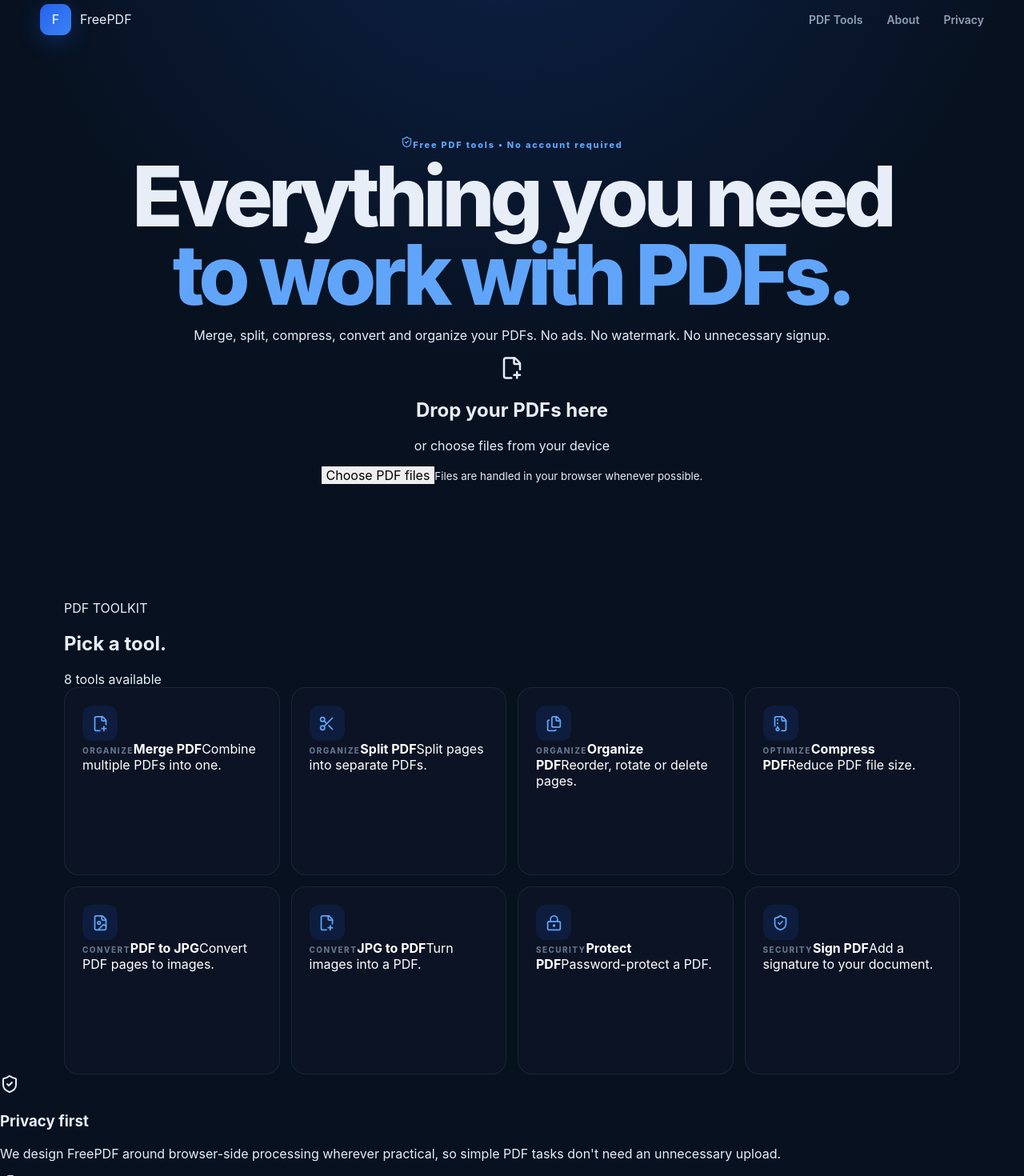
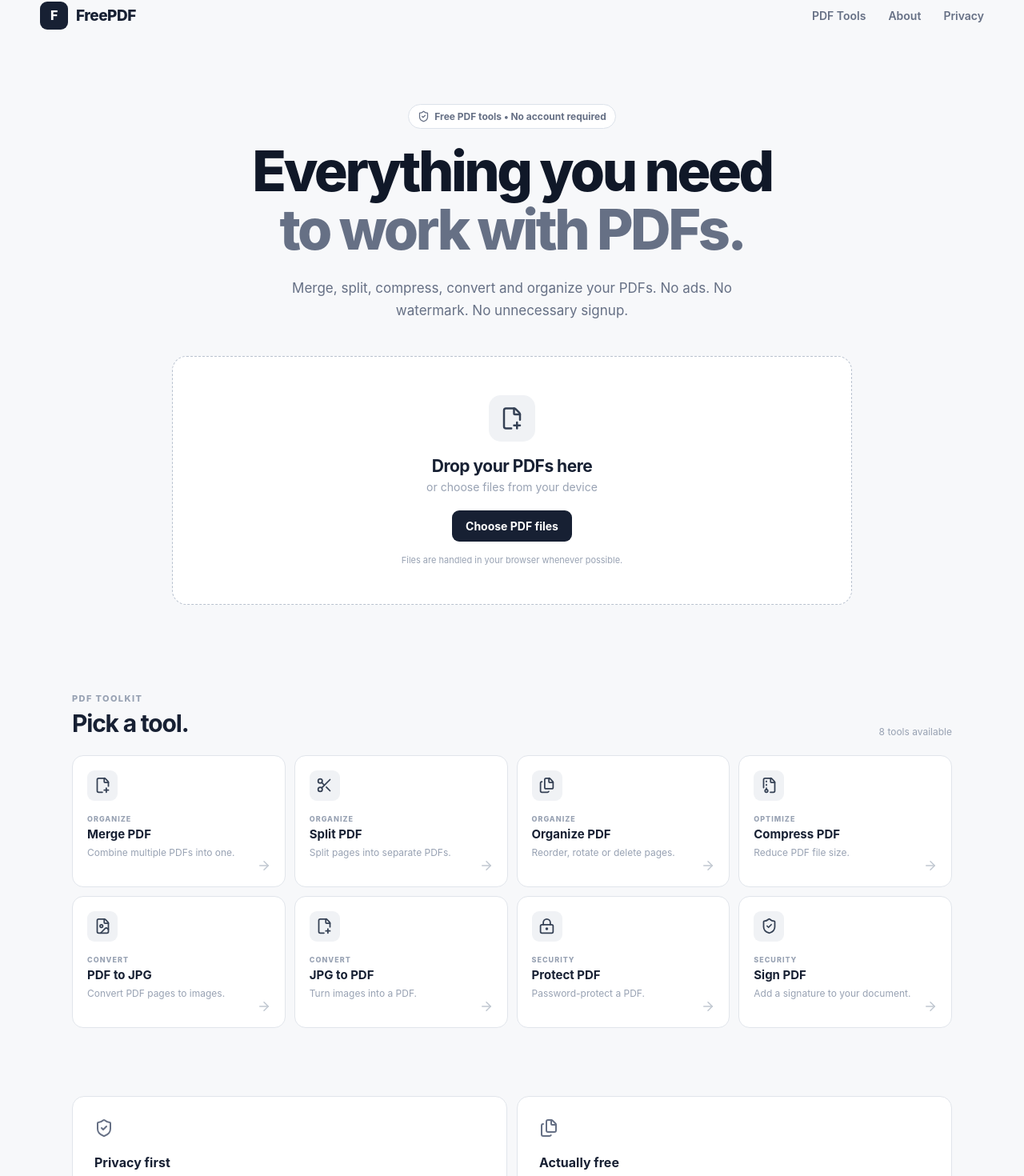
Before and after one commit to avada-kedavra62442/FreePDF, a React (Vite) app: page / in a window 1280 px wide. Shown: the part 17-1487 px from the top of the page at 80% size. Built offline with nearby package versions, Linux system fonts and the light colour scheme.

Commit message:
Update styles.css

```diff
--- a/src/styles.css
+++ b/src/styles.css
@@ -3,8 +3,8 @@
     Inter, ui-sans-serif, system-ui, -apple-system, BlinkMacSystemFont,
     "Segoe UI", sans-serif;
 
-  color: #e8eef7;
-  background: #07111f;
+  color: #172033;
+  background: #f7f8fa;
 
   font-synthesis: none;
   text-rendering: optimizeLegibility;
@@ -21,9 +21,7 @@
 body {
   margin: 0;
   min-width: 320px;
-  background:
-    radial-gradient(circle at 50% -10%, rgba(37, 99, 235, 0.2), transparent 34%),
-    #07111f;
+  background: #f7f8fa;
 }
 
 button,
@@ -42,14 +40,13 @@
 
 .app {
   min-height: 100vh;
-  overflow: hidden;
 }
 
-/* NAVBAR */
+/* NAVIGATION */
 
 .navbar {
   width: min(1180px, calc(100% - 40px));
-  height: 82px;
+  height: 72px;
   margin: auto;
 
   display: flex;
@@ -60,62 +57,52 @@
 .brand {
   display: inline-flex;
   align-items: center;
-  gap: 11px;
+  gap: 10px;
+
+  font-size: 19px;
+  font-weight: 800;
+  letter-spacing: -0.5px;
 }
 
 .brand-mark {
-  width: 39px;
-  height: 39px;
+  width: 35px;
+  height: 35px;
 
   display: grid;
   place-items: center;
 
-  border-radius: 11px;
+  border-radius: 9px;
 
+  background: #172033;
   color: white;
-  background: linear-gradient(135deg, #2563eb, #3b82f6);
-  box-shadow: 0 8px 28px rgba(37, 99, 235, 0.28);
-}
 
-.brand-name {
-  font-size: 20px;
+  font-size: 16px;
   font-weight: 800;
-  letter-spacing: -0.6px;
 }
 
 .nav-links {
   display: flex;
   align-items: center;
-  gap: 30px;
+  gap: 28px;
+
+  color: #667085;
+  font-size: 14px;
+  font-weight: 600;
 }
 
-.nav-links a,
-.nav-links button {
-  padding: 8px 0;
-
-  background: transparent;
-  color: #8fa1b8;
-
-  cursor: pointer;
-  font-size: 14px;
-  font-weight: 600;
-
-  transition: color 0.2s ease;
-}
-
-.nav-links a:hover,
-.nav-links button:hover {
-  color: #ffffff;
+.nav-links a:hover {
+  color: #172033;
 }
 
 .mobile-menu {
   display: none;
 
   padding: 8px;
-  border-radius: 9px;
 
-  background: rgba(15, 23, 42, 0.8);
-  color: white;
+  border-radius: 8px;
+
+  background: transparent;
+  color: #172033;
 
   cursor: pointer;
 }
@@ -123,156 +110,294 @@
 /* HERO */
 
 .hero {
-  width: min(960px, calc(100% - 40px));
-  margin: 105px auto 0;
+  width: min(850px, calc(100% - 32px));
+  margin: 75px auto 0;
+}
+
+.hero-copy {
   text-align: center;
 }
 
-.hero-badge {
+.eyebrow {
   width: fit-content;
-  margin: 0 auto 25px;
-  padding: 8px 13px;
+  margin: 0 auto 17px;
+  padding: 7px 11px;
 
   display: inline-flex;
   align-items: center;
-  gap: 7px;
+  gap: 6px;
 
-  border: 1px solid rgba(96, 165, 250, 0.18);
+  border: 1px solid #dce2ea;
   border-radius: 999px;
 
-  background: rgba(15, 23, 42, 0.62);
-  color: #93c5fd;
+  background: white;
+  color: #667085;
 
-  font-size: 13px;
-  font-weight: 600;
+  font-size: 12px;
+  font-weight: 650;
 }
 
 .hero h1 {
   margin: 0;
 
-  font-size: clamp(56px, 9vw, 104px);
-  line-height: 0.94;
-  letter-spacing: -6px;
-  font-weight: 850;
+  color: #101828;
+
+  font-size: clamp(43px, 7vw, 70px);
+  line-height: 1.04;
+  letter-spacing: -3.5px;
+  font-weight: 800;
 }
 
 .hero h1 span {
-  color: #60a5fa;
+  color: #667085;
 }
 
-.hero-description {
-  max-width: 680px;
-  margin: 31px auto 0;
+.hero-copy > p {
+  max-width: 600px;
+  margin: 22px auto 0;
 
-  color: #91a0b4;
-  font-size: 18px;
-  line-height: 1.7;
+  color: #667085;
+
+  font-size: 17px;
+  line-height: 1.65;
 }
 
-.hero-actions {
-  margin-top: 32px;
+/* DROPZONE */
+
+.dropzone {
+  margin-top: 43px;
+  padding: 48px 25px;
+
+  display: flex;
+  flex-direction: column;
+  align-items: center;
+
+  border: 1.5px dashed #b9c2cf;
+  border-radius: 18px;
+
+  background: white;
+
+  transition:
+    border-color 0.2s ease,
+    box-shadow 0.2s ease;
 }
 
-.primary-button {
-  padding: 14px 20px;
+.dropzone:hover {
+  border-color: #667085;
+  box-shadow: 0 10px 35px rgba(16, 24, 40, 0.06);
+}
 
-  display: inline-flex;
-  align-items: center;
-  gap: 9px;
+.drop-icon {
+  width: 58px;
+  height: 58px;
 
-  border: 1px solid #3b82f6;
-  border-radius: 12px;
+  display: grid;
+  place-items: center;
 
-  background: #2563eb;
+  border-radius: 15px;
+
+  background: #f0f2f5;
+  color: #344054;
+}
+
+.dropzone h2 {
+  margin: 18px 0 5px;
+
+  color: #172033;
+  font-size: 21px;
+  letter-spacing: -0.5px;
+}
+
+.dropzone p {
+  margin: 0;
+
+  color: #98a2b3;
+  font-size: 14px;
+}
+
+.choose-button {
+  margin-top: 21px;
+  padding: 11px 17px;
+
+  border-radius: 9px;
+
+  background: #172033;
   color: white;
 
-  font-weight: 750;
   cursor: pointer;
 
-  box-shadow: 0 12px 32px rgba(37, 99, 235, 0.18);
+  font-size: 14px;
+  font-weight: 700;
 
   transition:
-    transform 0.2s ease,
-    background 0.2s ease;
+    transform 0.18s ease,
+    background 0.18s ease;
 }
 
-.primary-button:hover {
-  background: #1d4ed8;
-  transform: translateY(-2px);
+.choose-button:hover {
+  background: #29364c;
+  transform: translateY(-1px);
 }
 
-.trust-row {
-  margin-top: 25px;
+.dropzone small {
+  margin-top: 16px;
+
+  color: #98a2b3;
+  font-size: 11px;
+}
+
+/* SELECTED FILES */
+
+.selected-files {
+  margin-top: 12px;
+  padding: 8px;
+
+  border: 1px solid #e1e5eb;
+  border-radius: 14px;
+
+  background: white;
+}
+
+.file-row {
+  min-height: 55px;
+  padding: 8px 10px;
 
   display: flex;
-  justify-content: center;
   align-items: center;
-  flex-wrap: wrap;
-  gap: 20px;
+  justify-content: space-between;
 
-  color: #667890;
-  font-size: 12px;
+  border-bottom: 1px solid #edf0f3;
 }
 
-.trust-row span {
-  display: inline-flex;
+.file-info {
+  display: flex;
   align-items: center;
-  gap: 6px;
+  gap: 11px;
+
+  min-width: 0;
+}
+
+.file-symbol {
+  width: 33px;
+  height: 33px;
+
+  display: grid;
+  place-items: center;
+
+  flex: 0 0 auto;
+
+  border-radius: 8px;
+
+  background: #f0f2f5;
+  color: #667085;
+}
+
+.file-info > span:last-child {
+  min-width: 0;
+
+  display: flex;
+  flex-direction: column;
+  gap: 2px;
+}
+
+.file-info strong {
+  overflow: hidden;
+
+  color: #344054;
+
+  font-size: 13px;
+  text-overflow: ellipsis;
+  white-space: nowrap;
+}
+
+.file-info small {
+  color: #98a2b3;
+  font-size: 11px;
+}
+
+.remove-file {
+  padding: 7px;
+
+  flex: 0 0 auto;
+
+  border-radius: 7px;
+
+  background: transparent;
+  color: #98a2b3;
+
+  cursor: pointer;
+}
+
+.remove-file:hover {
+  background: #f2f4f7;
+  color: #344054;
+}
+
+.continue-button {
+  width: 100%;
+  margin-top: 8px;
+  padding: 12px;
+
+  display: flex;
+  align-items: center;
+  justify-content: center;
+  gap: 8px;
+
+  border-radius: 9px;
+
+  background: #172033;
+  color: white;
+
+  cursor: pointer;
+
+  font-weight: 700;
 }
 
 /* TOOLS */
 
 .tools-section {
-  width: min(1120px, calc(100% - 40px));
-  margin: 145px auto 0;
+  width: min(1100px, calc(100% - 32px));
+  margin: 105px auto 0;
 }
 
-.section-heading {
+.section-top {
+  margin-bottom: 22px;
+
   display: flex;
+  align-items: end;
   justify-content: space-between;
-  align-items: end;
-  gap: 50px;
-  margin-bottom: 30px;
 }
 
-.eyebrow {
-  margin: 0 0 9px;
+.section-label {
+  color: #98a2b3;
 
-  color: #60a5fa;
   font-size: 11px;
   font-weight: 800;
-  letter-spacing: 1.8px;
+  letter-spacing: 1.4px;
 }
 
-.section-heading h2,
-.principles h2,
-.about-section h2 {
-  margin: 0;
+.section-top h2 {
+  margin: 5px 0 0;
 
-  color: #f4f7fb;
-  font-size: clamp(30px, 4vw, 46px);
-  letter-spacing: -2px;
-  line-height: 1.05;
+  color: #172033;
+  font-size: 30px;
+  letter-spacing: -1.2px;
 }
 
-.section-heading > p {
-  max-width: 400px;
-  margin: 0;
-
-  color: #718198;
-  font-size: 14px;
-  line-height: 1.7;
+.tool-count {
+  color: #98a2b3;
+  font-size: 12px;
 }
 
 .tools-grid {
   display: grid;
   grid-template-columns: repeat(4, 1fr);
-  gap: 14px;
+  gap: 11px;
 }
 
 .tool-card {
-  min-height: 235px;
-  padding: 22px;
+  min-height: 165px;
+  padding: 18px;
 
   position: relative;
 
@@ -281,238 +406,177 @@
   align-items: flex-start;
   text-align: left;
 
-  border: 1px solid rgba(148, 163, 184, 0.12);
-  border-radius: 18px;
+  border: 1px solid #e1e5eb;
+  border-radius: 14px;
 
-  background: rgba(15, 23, 42, 0.54);
-  color: white;
+  background: white;
+  color: #172033;
 
   cursor: pointer;
 
   transition:
-    transform 0.22s ease,
-    border-color 0.22s ease,
-    background 0.22s ease;
+    border-color 0.18s ease,
+    box-shadow 0.18s ease,
+    transform 0.18s ease;
 }
 
 .tool-card:hover {
-  transform: translateY(-4px);
-
-  border-color: rgba(96, 165, 250, 0.32);
-
-  background: rgba(18, 32, 55, 0.82);
+  border-color: #c6cdd7;
+  box-shadow: 0 8px 25px rgba(16, 24, 40, 0.07);
+  transform: translateY(-2px);
 }
 
 .tool-icon {
-  width: 44px;
-  height: 44px;
+  width: 38px;
+  height: 38px;
 
   display: grid;
   place-items: center;
 
-  border-radius: 12px;
+  border-radius: 9px;
 
-  background: rgba(37, 99, 235, 0.12);
-  color: #60a5fa;
+  background: #f0f2f5;
+  color: #344054;
+}
+
+.tool-content {
+  margin-top: 17px;
+
+  display: flex;
+  flex-direction: column;
+  align-items: flex-start;
 }
 
 .tool-category {
-  margin-top: 22px;
+  color: #98a2b3;
 
-  color: #64748b;
-  font-size: 10px;
+  font-size: 9px;
   font-weight: 800;
-  letter-spacing: 1.4px;
+  letter-spacing: 1px;
   text-transform: uppercase;
 }
 
-.tool-title {
-  margin-top: 6px;
+.tool-content strong {
+  margin-top: 4px;
 
-  font-size: 17px;
-  font-weight: 750;
+  font-size: 15px;
 }
 
-.tool-description {
-  margin-top: 8px;
+.tool-content > span:last-child {
+  margin-top: 5px;
 
-  color: #7f8da3;
-  font-size: 13px;
-  line-height: 1.55;
+  color: #98a2b3;
+
+  font-size: 12px;
+  line-height: 1.45;
 }
 
 .tool-arrow {
-  margin-top: auto;
-  padding-top: 20px;
+  position: absolute;
+  right: 17px;
+  bottom: 17px;
 
-  color: #52708f;
+  color: #c1c8d1;
 }
 
-/* PRINCIPLES */
+/* INFO */
 
-.principles {
-  width: min(1120px, calc(100% - 40px));
-  margin: 150px auto 0;
-  padding: 58px;
+.info-grid {
+  width: min(1100px, calc(100% - 32px));
+  margin: 85px auto;
 
   display: grid;
-  grid-template-columns: 1.1fr 0.9fr;
-  gap: 70px;
-
-  border: 1px solid rgba(96, 165, 250, 0.12);
-  border-radius: 28px;
-
-  background:
-    radial-gradient(
-      circle at 15% 20%,
-      rgba(37, 99, 235, 0.12),
-      transparent 40%
-    ),
-    rgba(10, 20, 35, 0.72);
+  grid-template-columns: 1fr 1fr;
+  gap: 12px;
 }
 
-.principles-copy h2 span {
-  color: #60a5fa;
+.info-card {
+  padding: 27px;
+
+  border: 1px solid #e1e5eb;
+  border-radius: 15px;
+
+  background: white;
 }
 
-.principles-copy > p:last-child {
-  max-width: 560px;
-  margin-top: 25px;
-
-  color: #8291a7;
-  line-height: 1.75;
+.info-card svg {
+  color: #667085;
 }
 
-.principles-list {
-  display: flex;
-  flex-direction: column;
-  gap: 18px;
+.info-card h3 {
+  margin: 17px 0 7px;
+
+  font-size: 16px;
 }
 
-.principles-list > div {
-  padding: 18px;
+.info-card p {
+  margin: 0;
 
-  display: flex;
-  gap: 15px;
+  color: #7d8796;
 
-  border: 1px solid rgba(148, 163, 184, 0.09);
-  border-radius: 15px;
-
-  background: rgba(15, 23, 42, 0.52);
-  color: #60a5fa;
-}
-
-.principles-list span {
-  display: flex;
-  flex-direction: column;
-  gap: 5px;
-}
-
-.principles-list strong {
-  color: #e7edf6;
-  font-size: 14px;
-}
-
-.principles-list small {
-  color: #718198;
-  line-height: 1.5;
-}
-
-/* ABOUT */
-
-.about-section {
-  width: min(760px, calc(100% - 40px));
-  margin: 150px auto;
-
-  text-align: center;
-}
-
-.about-section h2 {
-  margin-top: 4px;
-}
-
-.about-section > p:last-child {
-  margin-top: 22px;
-
-  color: #7c8ca2;
-  line-height: 1.8;
+  font-size: 13px;
+  line-height: 1.65;
 }
 
 /* FOOTER */
 
 .footer {
-  width: min(1120px, calc(100% - 40px));
-  margin: 0 auto;
-
-  padding: 30px 0 35px;
+  width: min(1100px, calc(100% - 32px));
+  margin: auto;
+  padding: 25px 0 30px;
 
   display: flex;
   justify-content: space-between;
-  gap: 20px;
 
-  border-top: 1px solid rgba(148, 163, 184, 0.08);
+  border-top: 1px solid #e5e7eb;
 
-  color: #56677e;
+  color: #98a2b3;
   font-size: 12px;
 }
 
-.footer div {
-  display: flex;
-  flex-direction: column;
-  gap: 4px;
-}
-
 .footer strong {
-  color: #aebdce;
+  color: #667085;
 }
 
 /* MOBILE */
 
-@media (max-width: 900px) {
+@media (max-width: 850px) {
   .tools-grid {
     grid-template-columns: repeat(2, 1fr);
   }
-
-  .principles {
-    grid-template-columns: 1fr;
-    gap: 40px;
-  }
 }
 
-@media (max-width: 680px) {
+@media (max-width: 650px) {
   .navbar {
     width: calc(100% - 28px);
-    height: 70px;
   }
 
   .nav-links {
     position: absolute;
-    top: 64px;
+    top: 65px;
     left: 14px;
     right: 14px;
 
-    padding: 12px;
+    padding: 8px;
 
     display: none;
     flex-direction: column;
     align-items: stretch;
-    gap: 4px;
+    gap: 0;
 
-    border: 1px solid rgba(148, 163, 184, 0.12);
-    border-radius: 14px;
+    border: 1px solid #e1e5eb;
+    border-radius: 12px;
 
-    background: #0b1728;
-    box-shadow: 0 20px 60px rgba(0, 0, 0, 0.3);
+    background: white;
+    box-shadow: 0 15px 40px rgba(16, 24, 40, 0.1);
   }
 
   .nav-links.open {
     display: flex;
   }
 
-  .nav-links a,
-  .nav-links button {
+  .nav-links a {
     padding: 12px;
-    text-align: left;
   }
 
   .mobile-menu {
@@ -521,52 +585,40 @@
   }
 
   .hero {
-    margin-top: 75px;
+    margin-top: 55px;
   }
 
   .hero h1 {
-    font-size: clamp(52px, 16vw, 75px);
-    letter-spacing: -4px;
+    font-size: 44px;
+    letter-spacing: -2.5px;
   }
 
-  .hero-description {
-    font-size: 16px;
+  .hero-copy > p {
+    font-size: 15px;
   }
 
-  .trust-row {
-    gap: 12px;
-  }
-
-  .tools-section {
-    margin-top: 105px;
-  }
-
-  .section-heading {
-    display: block;
-  }
-
-  .section-heading > p {
-    margin-top: 15px;
+  .dropzone {
+    padding: 38px 18px;
   }
 
   .tools-grid {
     grid-template-columns: 1fr;
   }
 
-  .tool-card {
-    min-height: 205px;
+  .info-grid {
+    grid-template-columns: 1fr;
   }
 
-  .principles {
-    padding: 28px;
-    margin-top: 105px;
+  .section-top {
+    align-items: start;
   }
 
-  .about-section {
-    margin: 105px auto;
+  .tool-count {
+    display: none;
   }
 
   .footer {
     flex-direction: column;
+    gap: 8px;
   }
 }
```
